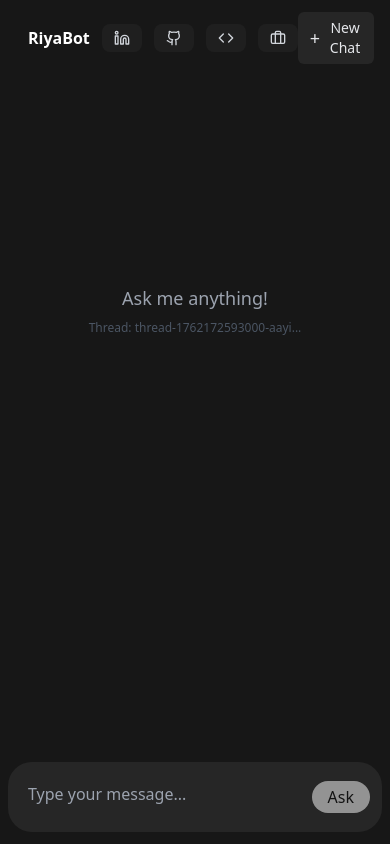
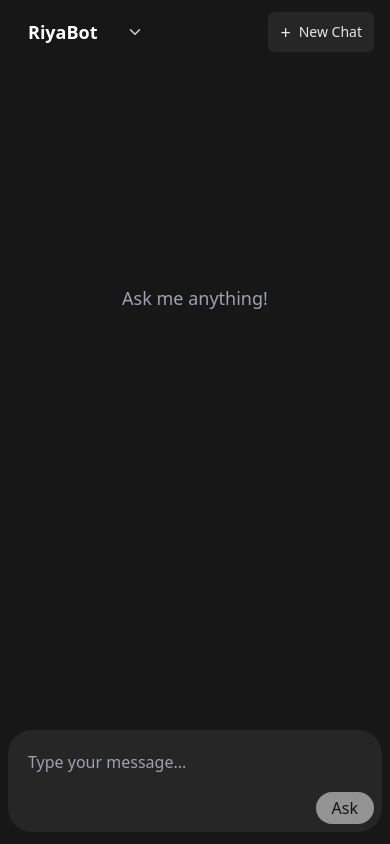
Before and after one commit to ri123-ya/My-BOT, a React (Vite) app in the folder client/: page /chat in a window 390 px wide. Built offline with nearby package versions, Linux system fonts and the light colour scheme.

Commit message:
made responsive the links icon

```diff
--- a/client/src/pages/ChatUI.jsx
+++ b/client/src/pages/ChatUI.jsx
@@ -176,64 +176,70 @@
     <div className="bg-neutral-900 text-white min-h-screen overflow-x-hidden">
       {/* Header with RiyaBot and Social Links */}
       <header className="sticky top-0 z-20 flex items-center justify-between px-4 py-3 bg-transparent">
-        {/* Left: RiyaBot dropdown */}
-        <div className="relative flex items-center">
+        {/* Left: RiyaBot + Social Menu */}
+        <div className="relative flex flex-col items-start">
+          <div className="flex items-center gap-2">
             <a
               href="https://github.com/ri123-ya/My-BOT"
               target="_blank"
               rel="noopener noreferrer"
-            className="font-semibold text-white text-lgflex items-center gap-2 px-3 py-1.5 rounded-md hover:bg-neutral-800/40 transition-colors"
+              className="font-semibold text-white text-lg hover:bg-neutral-700 px-3 py-1.5 rounded-md transition-colors"
             >
               RiyaBot
             </a>
-          {/* <button
+
+            {/* Chevron only visible on md and smaller */}
+            <button
               onClick={() => setShowMenu(!showMenu)}
-            className="flex items-center gap-2 px-3 py-1.5 rounded-md hover:bg-neutral-800/40 transition-colors"
+              className="md:inline-flex lg:hidden flex items-center justify-center p-2 rounded-md hover:bg-neutral-800/40 transition"
             >
-            <span className="font-semibold text-white">RiyaBot</span>
-            <ChevronDown
-              size={16}
-              className={`transition-transform duration-200 ${
-                showMenu ? "rotate-180" : ""
-              }`}
-            />
-          </button> */}
+              {showMenu ? (
+                <ChevronUpIcon size={18} className="text-gray-300" />
+              ) : (
+                <ChevronDown size={18} className="text-gray-300" />
+              )}
+            </button>
+          </div>
 
-          {/* {showMenu && (
-            <div className="absolute top-12 left-0 bg-neutral-800/90 backdrop-blur-md rounded-lg shadow-lg border border-neutral-700 w-56 p-2">
+          {/* Icons directly visible on large screens */}
+          <div className="absolute top-12 left-0 backdrop-blur-md rounded-lg shadow-lg hidden lg:flex flex-col">
             {socialLinks.map(({ name, url, icon: Icon }) => (
               <a
                 key={name}
                 href={url}
                 target="_blank"
                 rel="noopener noreferrer"
-                  className="flex items-center gap-3 px-3 py-2 rounded-md hover:bg-neutral-700 transition-colors"
+                className="flex items-center gap-2 px-3 py-1.5 rounded-lg hover:bg-neutral-700 transition-all hover:scale-105 group"
+                title={name}
               >
-                  <Icon size={18} className="text-gray-300" />
-                  <span className="text-gray-200">{name}</span>
+                <Icon
+                  size={16}
+                  className="text-gray-300 group-hover:text-white transition-colors"
+                />
               </a>
             ))}
           </div>
-          )}  */}
-        </div>
 
-        {/* Center: Social Links */}
-        <div className="flex items-center gap-3">
+          {/* Dropdown menu for md/sm screens */}
+          {showMenu && (
+            <div className="absolute top-12 left-0 bg-neutral-800/90 backdrop-blur-md rounded-lg shadow-lg border border-neutral-700 w-44 p-2 flex flex-col gap-2 lg:hidden">
               {socialLinks.map(({ name, url, icon: Icon }) => (
                 <a
                   key={name}
                   href={url}
                   target="_blank"
                   rel="noopener noreferrer"
-              className="flex items-center gap-2 px-3 py-1.5 rounded-lg bg-neutral-800/60 hover:bg-neutral-700 transition-all hover:scale-105 group"
-              title={name}
+                  className="flex items-center gap-2 px-3 py-2 rounded-md hover:bg-neutral-700 transition-colors"
                 >
-              <Icon size={16} className="text-gray-300 group-hover:text-white transition-colors" />
-              {/* <span className="text-sm text-gray-300 group-hover:text-white transition-colors hidden sm:inline">{name}</span> */}
+                  <Icon size={18} className="text-gray-300" />
+                  <span className="text-gray-200 text-sm">{name}</span>
                 </a>
               ))}
             </div>
+          )}
+        </div>
 
+        {/* New Chat Button */}
         <button
           onClick={handleNewChat}
           className="flex items-center gap-2 bg-neutral-800 px-3 py-1.5 rounded-md text-sm text-gray-200 hover:bg-neutral-700 transition-colors"
@@ -257,10 +263,10 @@
           <div className="flex items-center justify-center h-full">
             <div className="text-center text-gray-400">
               <p className="text-lg">Ask me anything!</p>
-              {/*Show thread ID for debugging */}
+              {/*// Show thread ID for debugging
               <p className="text-xs mt-2 text-gray-600">
                 Thread: {threadId.slice(0, 25)}...
-              </p>
+              </p> */}
             </div>
           </div>
         ) : (
@@ -373,7 +379,7 @@
 
       {/* Input Area - Fixed at bottom */}
       <div className="fixed inset-x-0 bottom-0 flex items-center justify-center bg-neutral-900">
-        <div className="bg-neutral-800 p-2 rounded-3xl w-full max-w-3xl mb-3 mx-2 relative">
+        <div className="bg-neutral-800 p-2 rounded-3xl w-full max-w-3xl mb-3 mx-2">
           <textarea
             ref={textareaRef}
             className="w-full resize-none outline-0 p-3 bg-transparent text-white custom-scrollbar"
@@ -389,7 +395,7 @@
             }}
             disabled={isLoading}
           />
-          <div className="flex items-center justify-end absolute right-3 top-1/2 -translate-y-1/2">
+          <div className="flex items-center justify-end">
             <button
               onClick={handleSendMessage}
               disabled={!inputValue.trim() || isLoading}
```
Lines whose indentation alone changed are shown as unchanged.
